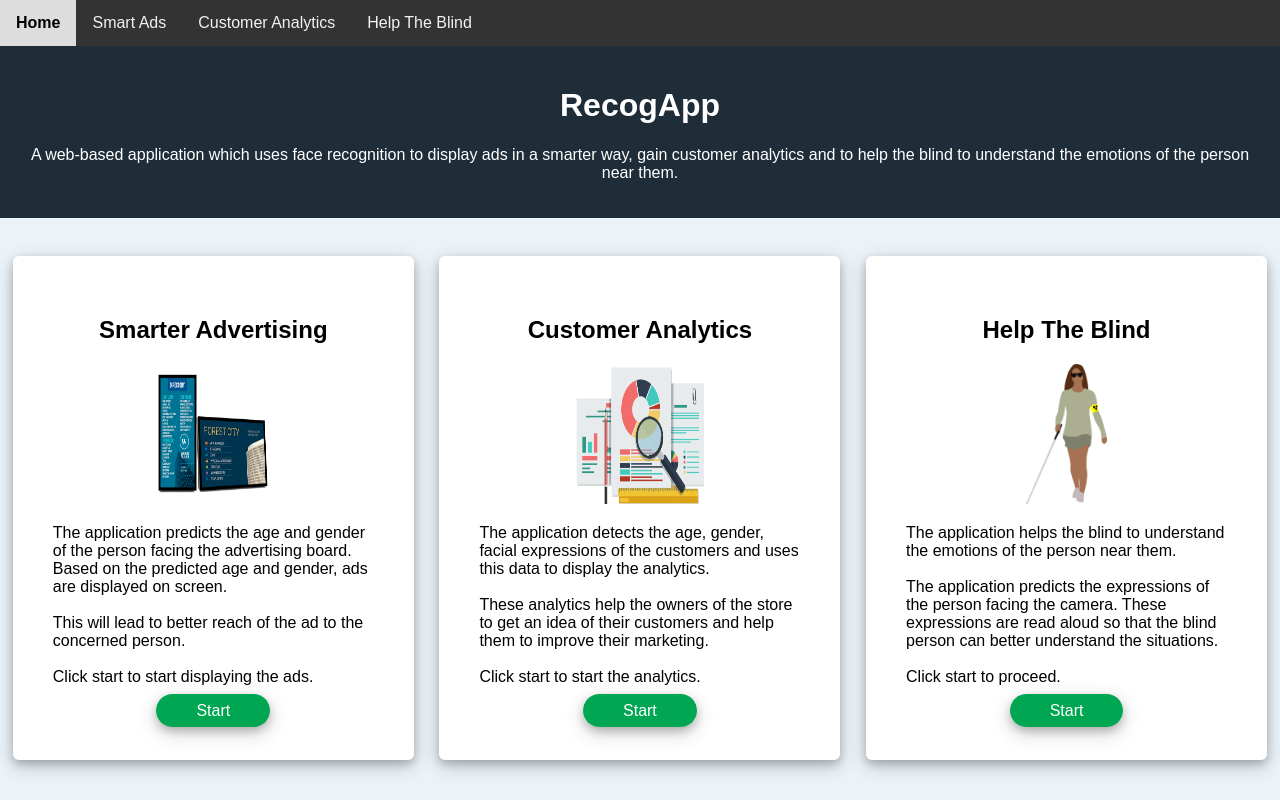
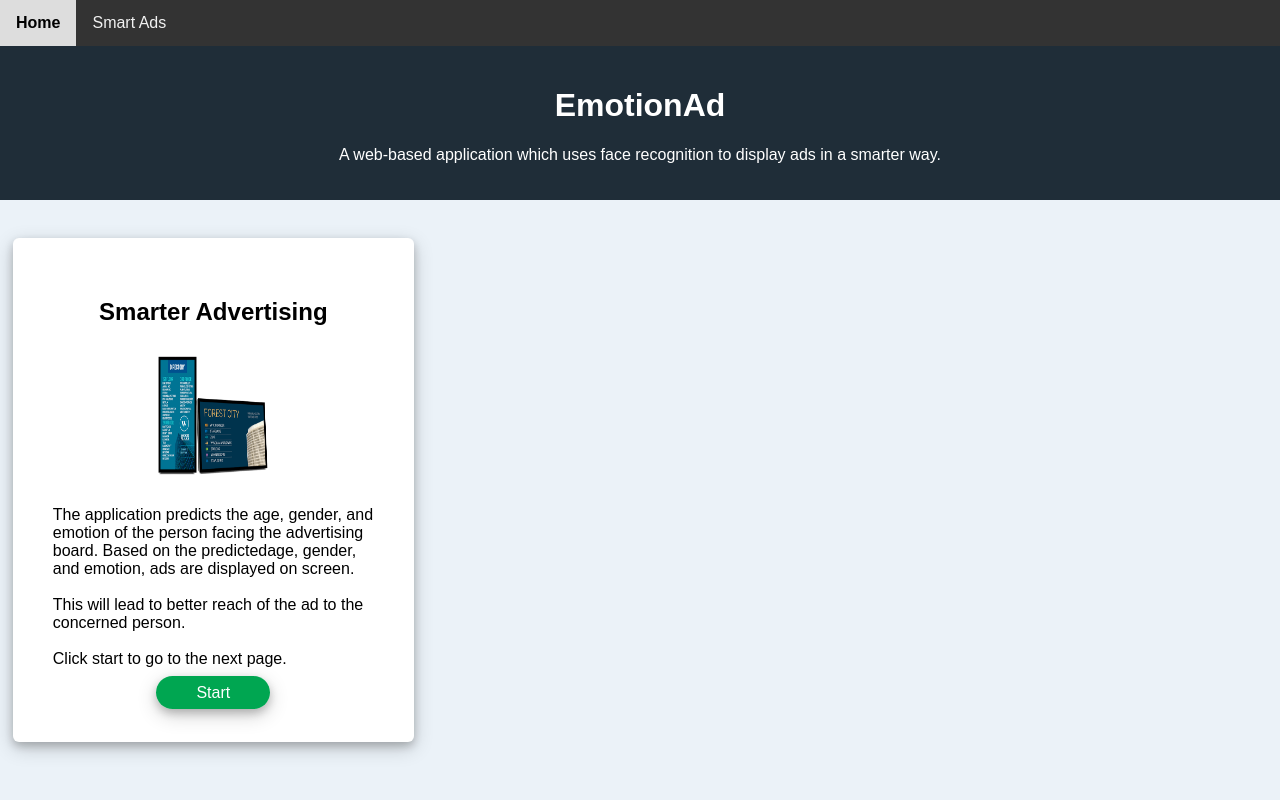
Before and after one commit to JoedNgangmeni/AffectiveFace, a plain HTML site: page index.html in a window 1280 px wide. Drawn offline with Linux system fonts and the light colour scheme.

Commit message:
adited page layout

```diff
--- a/index.html
+++ b/index.html
@@ -15,46 +15,24 @@
     <div class="topnav">
         <a href="index.html" style="font-weight: bold;">Home</a>
         <a href="features/smart.html">Smart Ads</a>
-        <a href="features/analytics.html">Customer Analytics</a>
-        <a href="features/helptheblind.html">Help The Blind</a>
     </div>
 
     <div class="header">
-        <h1>RecogApp</h1>
-        <p>A web-based application which uses face recognition to display ads in a smarter way, gain customer
-            analytics and to help the blind to understand the emotions of the person near them.</p>
+        <h1>EmotionAd</h1>
+        <p>A web-based application which uses face recognition to display ads in a smarter way.</p>
     </div>
 
     <div class="row">
         <div class="column">
             <h2>Smarter Advertising</h2>
             <img src="images/adboard.png" alt="digitalboard" class="images">
-            <p>The application predicts the age and gender of the person facing the advertising board.
-                Based on the predicted age and gender, ads are displayed on screen.<br><br> This will lead to better
-                reach of the ad to the concerned person.<br><br>Click start to start displaying the ads.</p>
+            <p>The application predicts the age, gender, and emotion of the person facing the advertising board.
+                Based on the predictedage, gender, and emotion, ads are displayed on screen.<br><br> This will lead to better
+                reach of the ad to the concerned person.<br><br>Click start to go to the next page.</p>
             </p>
             <a href="features/smart.html" class="button">Start</a>
         </div>
 
-        <div class="column">
-            <h2>Customer Analytics</h2>
-            <img src="images/customeranalytics1.png" alt="analytics" class="images">
-            <p>The application detects the age, gender, facial expressions of the customers and uses this data to
-                display the analytics.<br><br> These analytics help the owners of the store to get an idea of their
-                customers and help them to improve their marketing.<br><br>Click start to start the analytics.</p>
-            <a href="features/analytics.html" class="button">Start</a>
-        </div>
-
-        <div class="column">
-            <h2>Help The Blind</h2>
-            <img src="images/blindwoman.png" alt="blind" style="width: 25%; height: 140px;">
-            <p>The application helps the blind to understand the emotions of the person near them.<br><br>The
-                application predicts the expressions of the person facing the camera. These expressions
-                are read aloud so that the blind person can better understand the situations.<br><br>Click start to
-                proceed.</p>
-            </p>
-            <a href="features/helptheblind.html" class="button">Start</a>
-        </div>
     </div>
 
 </body>
```
